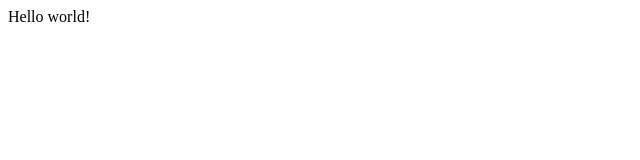
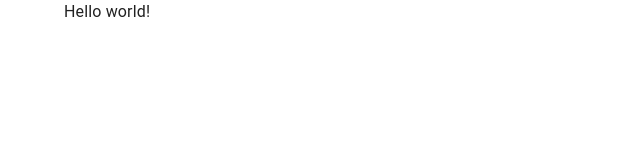
Before and after one commit to PavelZurek/demo-color-picker, a Next.js app: page / in a window 1280 px wide. Shown: the top 160 px of the page, without its empty margins (0-640 px from the left). Built offline with nearby package versions, Linux system fonts and the light colour scheme.

Commit message:
Setup MUI

```diff
--- /dev/null
+++ b/pages/_app.tsx
@@ -0,0 +1,25 @@
+import {AppProps} from 'next/app';
+import {ThemeProvider} from '@mui/material/styles';
+import theme from '../src/theme';
+import Head from 'next/head';
+import {CssBaseline} from '@mui/material';
+import Layout from '../src/components/Layout';
+
+export default function MyApp(props: AppProps) {
+    const {Component, pageProps} = props;
+
+    return (
+        <>
+            <Head>
+                <title>Color picker app</title>
+                <meta name="viewport" content="initial-scale=1, width=device-width"/>
+            </Head>
+            <ThemeProvider theme={theme}>
+                <CssBaseline/>
+                <Layout>
+                    <Component {...pageProps} />
+                </Layout>
+            </ThemeProvider>
+        </>
+    )
+}
--- /dev/null
+++ b/src/components/Layout.tsx
@@ -0,0 +1,12 @@
+import {FC} from 'react';
+import {Container} from '@mui/material';
+
+const Layout: FC = ({children}) => {
+    return (
+        <Container maxWidth="lg">
+            {children}
+        </Container>
+    )
+}
+
+export default Layout
--- /dev/null
+++ b/src/theme.ts
@@ -0,0 +1,6 @@
+import {createTheme} from '@mui/material/styles';
+
+// Create a theme instance.
+const theme = createTheme();
+
+export default theme;
```
